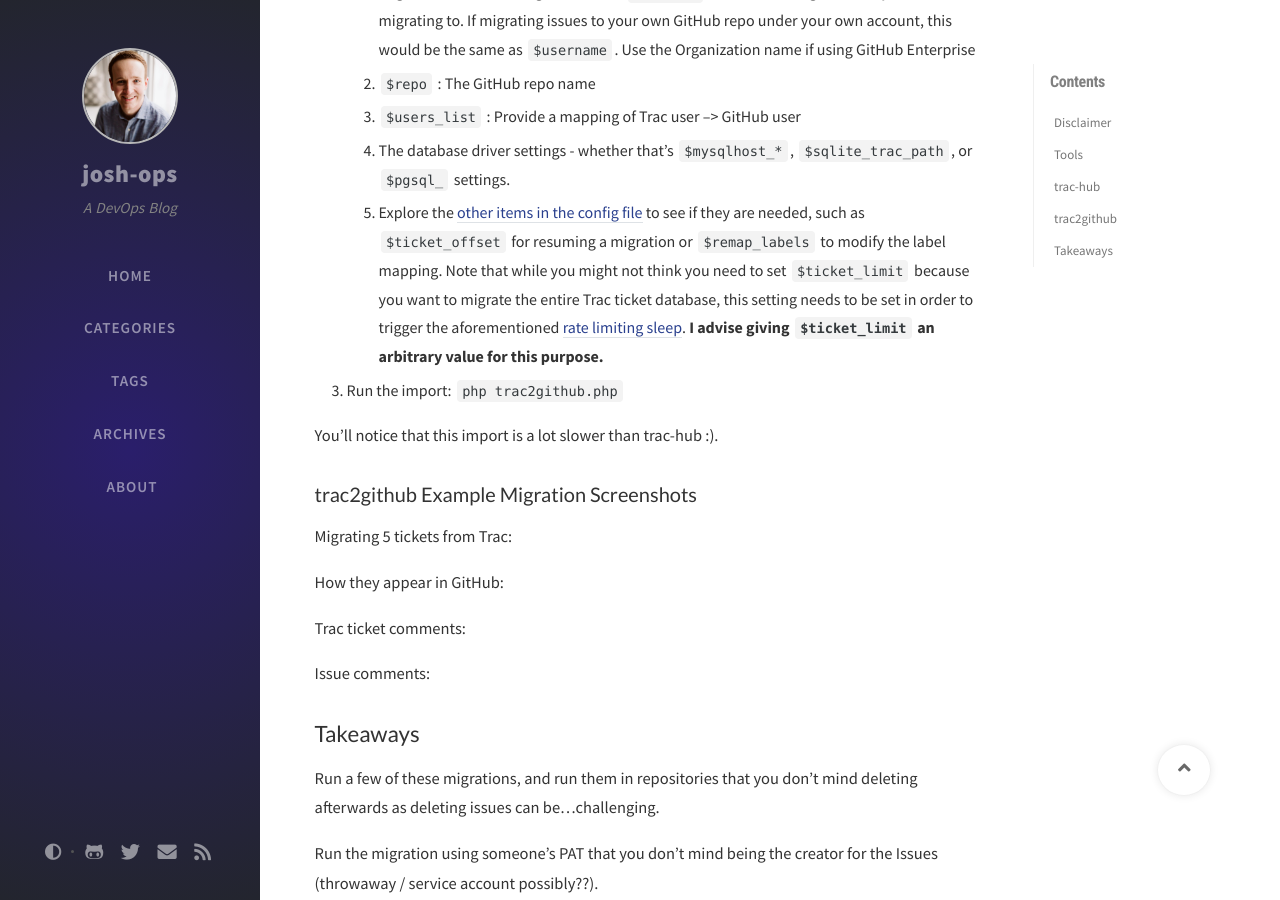
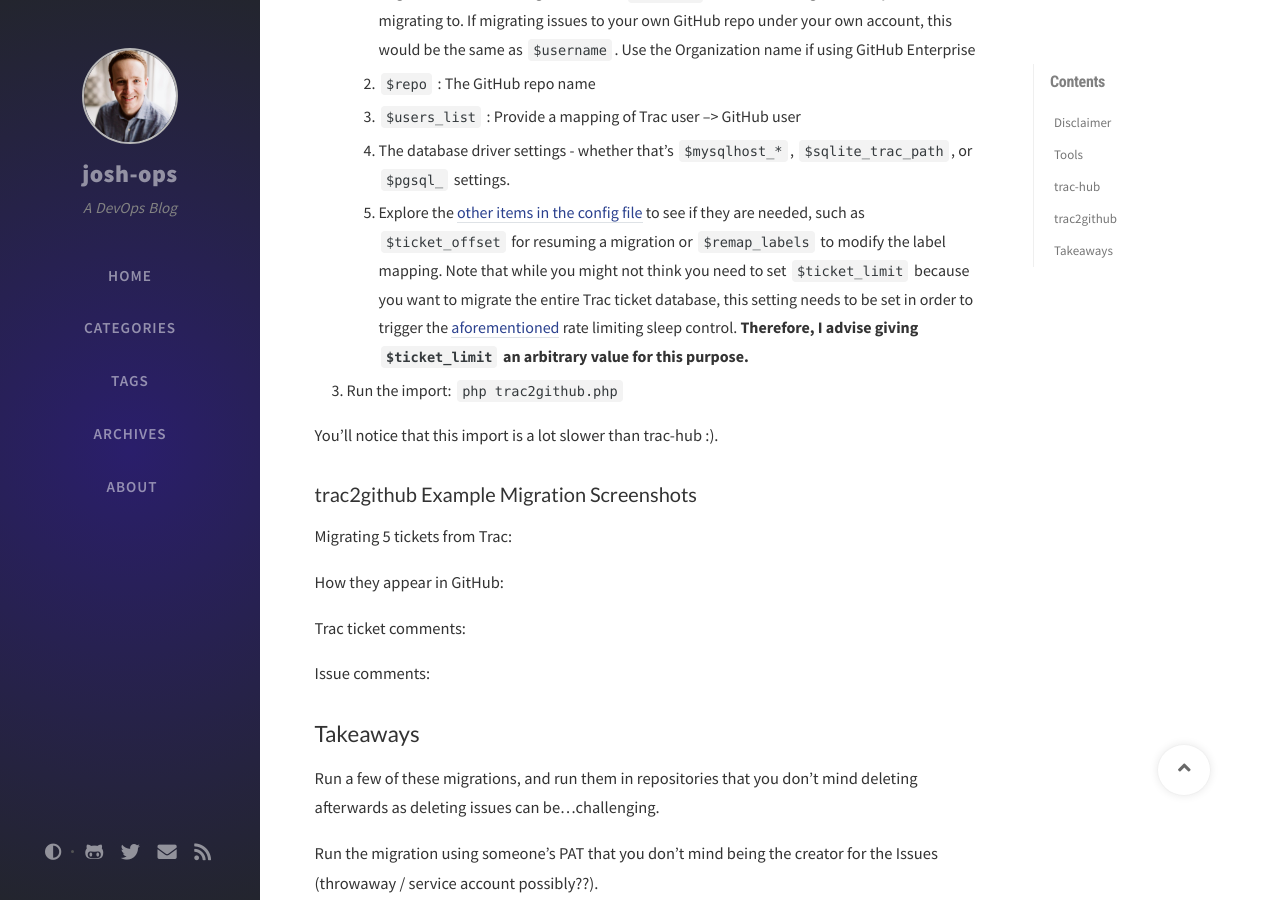
Before and after one commit to joshjohanning/joshjohanning.github.io, a Jekyll site: the page built from _posts/2020-01-25-trac-to-githuhb.md, in a window 1280 px wide and 900 px high, scrolled down 4223 px. Built offline with Jekyll 4.4.1, drawn with Linux system fonts in a browser that asks for light colours; nearby versions of some CDN libraries; comment, search, counter and statistics services are not loaded.

Commit message:
adding anchor link

```diff
--- a/_posts/2020-01-25-trac-to-githuhb.md
+++ b/_posts/2020-01-25-trac-to-githuhb.md
@@ -127,7 +127,7 @@
     1. `$repo` : The GitHub repo name
     1. `$users_list` : Provide a mapping of Trac user --> GitHub user
     1. The database driver settings - whether that's `$mysqlhost_*`, `$sqlite_trac_path`, or `$pgsql_` settings.
-    1. Explore the [other items in the config file](https://github.com/trustmaster/trac2github/blob/master/trac2github.cfg) to see if they are needed, such as `$ticket_offset` for resuming a migration or `$remap_labels` to modify the label mapping. Note that while you might not think you need to set `$ticket_limit` because you want to migrate the entire Trac ticket database, this setting needs to be set in order to trigger the aforementioned [rate limiting sleep](https://github.com/trustmaster/trac2github/blob/master/trac2github.php#L485). **I advise giving `$ticket_limit` an arbitrary value for this purpose.**
+    1. Explore the [other items in the config file](https://github.com/trustmaster/trac2github/blob/master/trac2github.cfg) to see if they are needed, such as `$ticket_offset` for resuming a migration or `$remap_labels` to modify the label mapping. Note that while you might not think you need to set `$ticket_limit` because you want to migrate the entire Trac ticket database, this setting needs to be set in order to trigger the [aforementioned](#trac2github-overview) rate limiting sleep control. **Therefore, I advise giving `$ticket_limit` an arbitrary value for this purpose.**
 1. Run the import: `php trac2github.php`
 
 You'll notice that this import is a lot slower than trac-hub :).
```
